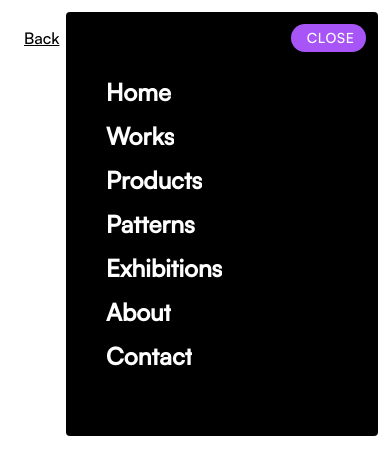
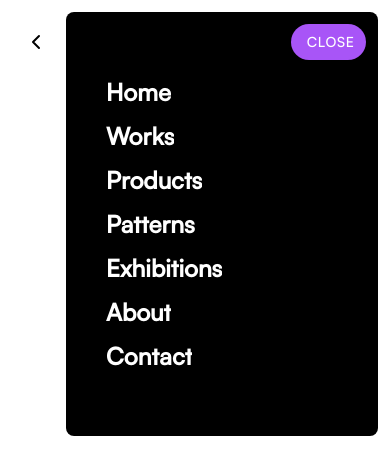
Before and after one commit to Jeff-Maina/craft, a Next.js app: page /sections/navmenus/navmenu_003 in a window 390 px wide. Both pictures are taken after a click on the button "MENU CLOSE". Shown: the top 474 px of the page. Built offline with nearby package versions, Linux system fonts and the light colour scheme.

Commit message:
fix navmenus spacing

```diff
--- a/src/app/(pages)/sections/navmenus/(examples)/navmenu_002/page.tsx
+++ b/src/app/(pages)/sections/navmenus/(examples)/navmenu_002/page.tsx
@@ -1,7 +1,7 @@
 "use client";
 
 import { AnimatePresence, motion } from "framer-motion";
-import { MoveRight } from "lucide-react";
+import { ChevronLeft, MoveRight } from "lucide-react";
 import Link from "next/link";
 import { useState, FC } from "react";
 import {
@@ -226,8 +226,8 @@ const NavMenu002 = () => {
   return (
     <section className="w-full h-screen font-graphik-regular bg-black">
       <nav className="p-10 flex items-center justify-between xl:p-20">
-        <Link href="/sections/navmenus/" className="underline text-white">
-          back
+        <Link href="/sections/navmenus/">
+          <ChevronLeft className="stroke-white" />
         </Link>
         <motion.div
           initial={{
--- a/src/app/(pages)/sections/navmenus/(examples)/navmenu_003/page.tsx
+++ b/src/app/(pages)/sections/navmenus/(examples)/navmenu_003/page.tsx
@@ -5,7 +5,7 @@ import Link from "next/link";
 import { FC, useState } from "react";
 import { ButtonProps, MenuProps } from "./Interfaces";
 import { MenuVariants, LinkVariants } from "./Variants";
-import { ArrowRight } from "lucide-react";
+import { ArrowRight, ChevronLeft } from "lucide-react";
 
 const Links = [
   "Home",
@@ -25,7 +25,7 @@ const Button: FC<ButtonProps> = ({ toggleMenu, isMenuActive, openMenu }) => {
         onClick={toggleMenu}
         className="rounded-full overflow-hidden relative"
       >
-        <div className="py-1 lg:py-2 text-white grid place-items-center text-sm px-4 lg:px-10 tracking-wider bg-black">
+        <div className="py-2 text-white grid place-items-center text-sm px-4 lg:px-10 tracking-wider bg-black">
           <div className="overflow-hidden">
             <p
               style={{
@@ -44,7 +44,7 @@ const Button: FC<ButtonProps> = ({ toggleMenu, isMenuActive, openMenu }) => {
             transform: isMenuActive ? "translate(0,0)" : "translate(0,100%)",
             borderRadius: isMenuActive ? 0 : "50%",
           }}
-          className={`absolute inset-0 z-10  py-1 lg:py-2 bg-purple-500 text-white text-sm px-4 lg:px-10 tracking-wider transition-all duration-500`}
+          className={`absolute inset-0 z-10  py-2 bg-purple-500 text-white text-sm px-4 lg:px-10 tracking-wider transition-all duration-500`}
         >
           CLOSE
         </div>
@@ -63,7 +63,7 @@ const NavMenu: FC<MenuProps> = ({ isMenuActive, closeMenu }) => {
           animate="active"
           onMouseLeave={closeMenu}
           exit="inactive"
-          className="fixed w-[80%] lg:max-w-lg bg-black top-3 lg:top-6 right-3 lg:right-6 rounded lg:rounded-[0.4rem] p-10 lg:p-16 py-16 lg:py-24"
+          className="fixed w-[80%] lg:max-w-lg bg-black top-3 lg:top-6 right-3 lg:right-6 rounded-[0.5rem] p-10 lg:p-16 py-16 lg:py-24"
         >
           <div className="flex flex-col gap-3 lg:gap-5  text-white items-start">
             {Links.map((link, index) => {
@@ -107,7 +107,7 @@ const Page = () => {
     <section className="w-full h-screen font-satoshi-medium">
       <nav className="p-6 lg:p-10 flex items-center justify-between">
         <Link href="/sections/navmenus" className="underline">
-          Back
+          <ChevronLeft />
         </Link>
         <Button
           toggleMenu={toggleMenu}
--- a/src/app/(pages)/sections/navmenus/(examples)/navmenu_004/page.tsx
+++ b/src/app/(pages)/sections/navmenus/(examples)/navmenu_004/page.tsx
@@ -101,7 +101,7 @@ const Hamburger: FC<HamburgerProps> = ({
         <div
           style={{
             transform: isMenuActive
-              ? "rotate(45deg) translate(10%,100%)"
+              ? "rotate(45deg) translate(13%,110%)"
               : "rotate(0deg) translate(0%,0%)",
           }}
           className="h-[2px] w-[40%] rounded-full bg-[#18181a] origin-center transition-all duration-500"
@@ -109,7 +109,7 @@ const Hamburger: FC<HamburgerProps> = ({
         <div
           style={{
             transform: isMenuActive
-              ? "rotate(-45deg) translate(10%,-100%)"
+              ? "rotate(-45deg) translate(13%,-110%)"
               : "rotate(0deg) translate(0%,0%)",
           }}
           className="h-[2px] w-[40%] rounded-full bg-[#18181a] origin-center transition-all duration-500"
@@ -145,7 +145,7 @@ const Page = () => {
   return (
     <section className="h-screen w-full bg-[#18181a] font-satoshi-medium">
       <nav className="flex items-center justify-between relative">
-        <div className="fixed top-6 left-6 lg:top-16 lg:left-16 ">
+        <div className="absolute top-10 left-6 lg:top-16 lg:left-16 ">
           <Link href="/sections/navmenus">
             <ChevronLeft className="stroke-white" />
           </Link>
--- a/src/app/(pages)/sections/navmenus/page.tsx
+++ b/src/app/(pages)/sections/navmenus/page.tsx
@@ -24,12 +24,12 @@ const NavMenus = () => {
         <section className="col-span-2 hidden lg:block font-satoshi-medium items-center">
           <TableOfContent data={SectionsData} />
         </section>
-        <section className="lg:grid w-full gap-2 lg:gap-4 col-span-8 grid md:grid-cols-2">
+        <section className="lg:grid w-full gap-4 col-span-8 grid md:grid-cols-2">
           {FinishedNavMenus.map((navmenu, index) => (
             <Link href={navmenu.pageLink}>
               <div
                 key={index}
-                className="group/card w-full aspect-square border border-zinc-300 hover:border-black transition-all duration-300 relative mix-blend-difference"
+                className="group/card w-full aspect-square border border-zinc-200 hover:border-black transition-all duration-300 relative mix-blend-difference"
               >
                 <img
                   src={`/Images/navmenus/${navmenu.gif}`}
--- a/src/app/layouts/PageLayout.tsx
+++ b/src/app/layouts/PageLayout.tsx
@@ -30,7 +30,7 @@ const Breadcrumb: FC<BreadcrumbProps> = ({ breadCrumbProps }) => {
   return (
     <>
       {!isMainPage && (
-        <div className="px-4 border-b border-zinc-200/60 lg:border-none sticky top-0 backdrop-blur-lg bg-[#ffffff46] z-[5] lg:hidden">
+        <div className="px-4 border-b border-zinc-200/60 lg:border-none sticky top-0 backdrop-blur-xl bg-[#ffffff8a] z-[5] lg:hidden">
           <div className="font-satoshi-medium flex items-center gap-1 md:text-lg lg:text-xl py-5 lg:py-6">
             <Link
               href={`/${path}`}
```
